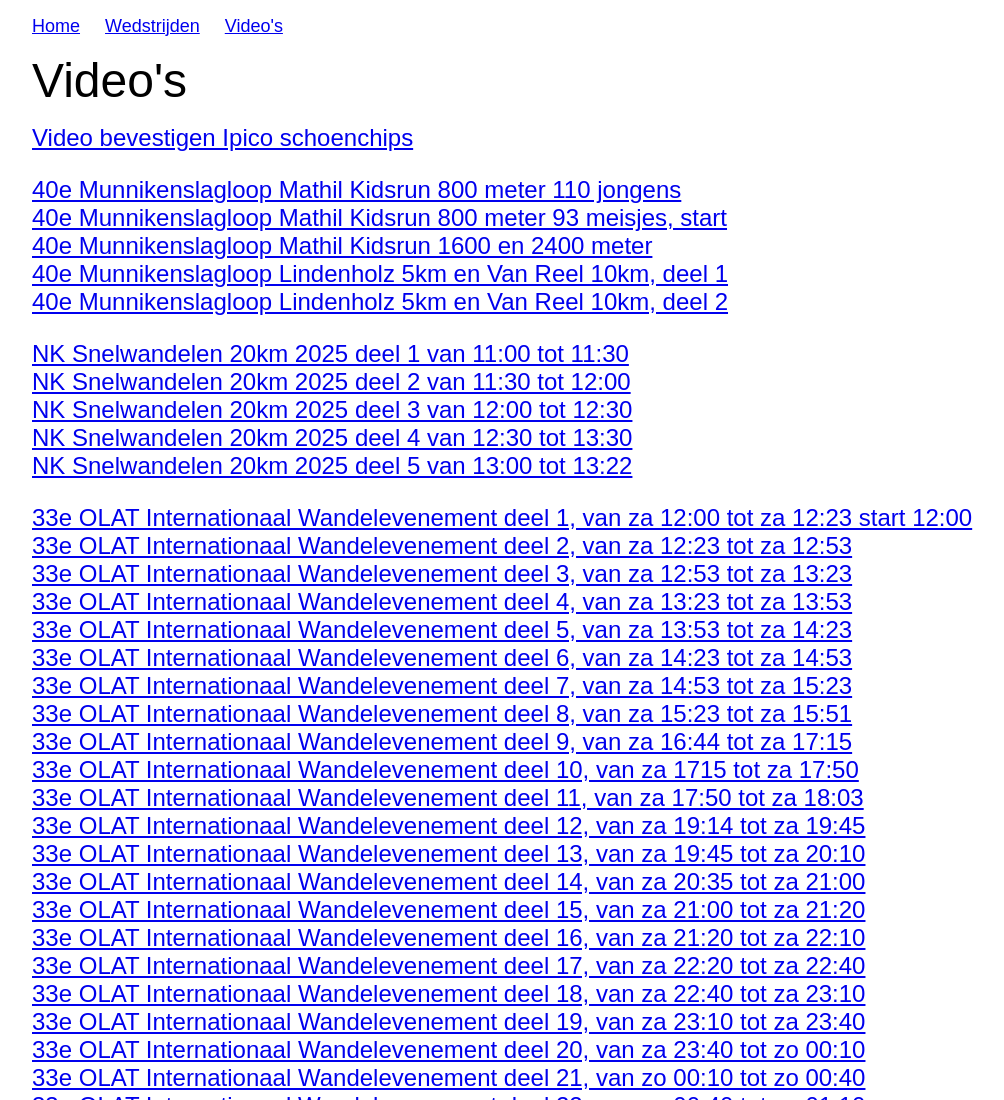
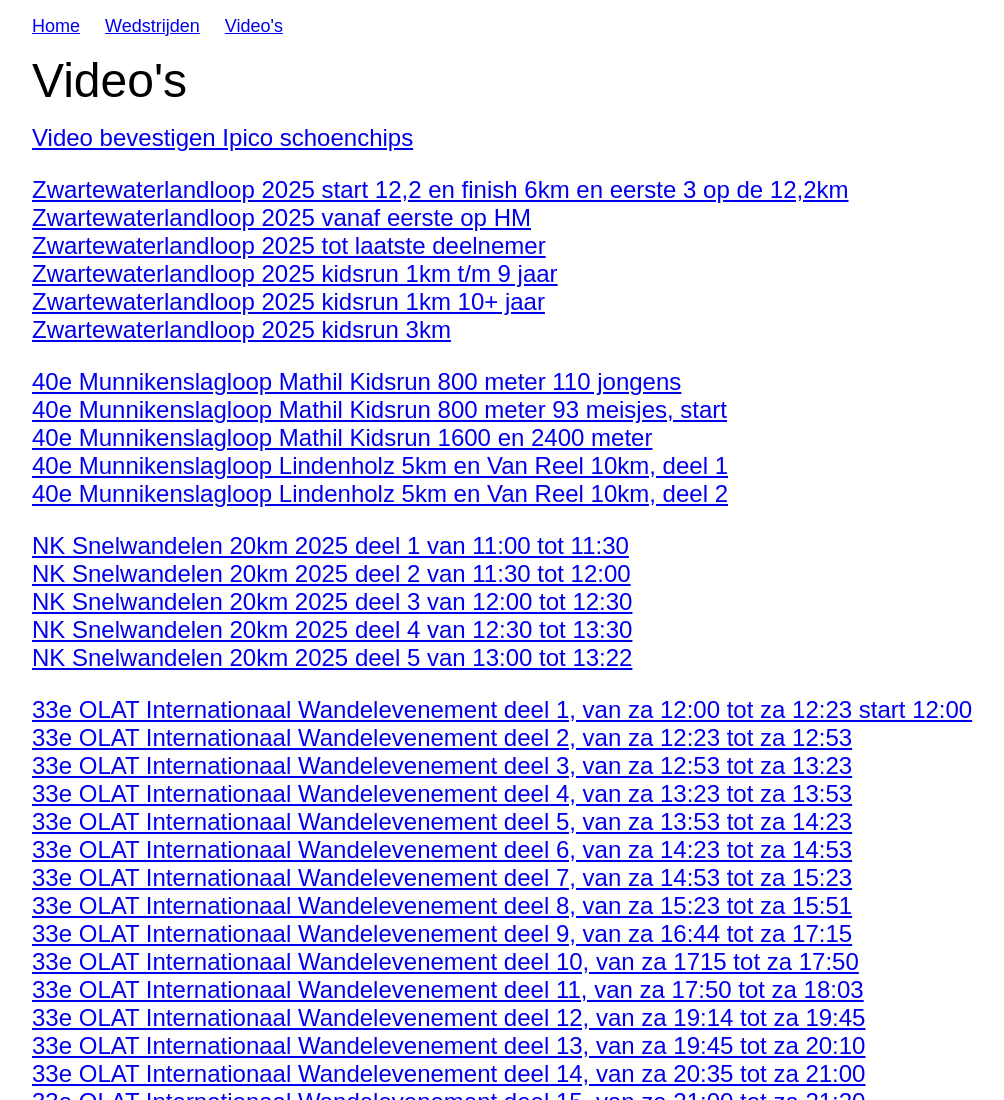
Before and after one commit to niekswart/tijdmeten, a plain HTML site: page video.htm in a window 1280 px wide. Shown: the top 1100 px of the page, without its empty margins (18-1022 px from the left). Drawn offline with Linux system fonts and the light colour scheme.

Commit message:
Add files via upload

```diff
--- a/video.htm
+++ b/video.htm
@@ -33,6 +33,15 @@ Video's
 
 <p >
 <a href="https://www.youtube.com/embed/Q1dEQE3-Nlc">Video bevestigen Ipico schoenchips</a>
+</p>
+
+<p align="left">
+<a href="https://youtu.be/nBjvTt9oXU8">Zwartewaterlandloop 2025 start 12,2 en finish  6km en eerste 3 op de 12,2km</a><br>
+<a href="https://youtu.be/DoQwlW8ym4U">Zwartewaterlandloop 2025 vanaf eerste op HM</a><br>
+<a href="https://youtu.be/URvj1MjMlVY">Zwartewaterlandloop 2025 tot laatste deelnemer</a><br>
+<a href="https://youtu.be/9AoVlefDMtE">Zwartewaterlandloop 2025 kidsrun 1km t/m 9 jaar</a><br>
+<a href="https://youtu.be/zeRgK4Jffh4">Zwartewaterlandloop 2025 kidsrun 1km 10+ jaar</a><br>
+<a href="https://youtu.be/QMC05XZJcwc">Zwartewaterlandloop 2025 kidsrun 3km</a><br>
 </p>
 
 <p align="left">
```
